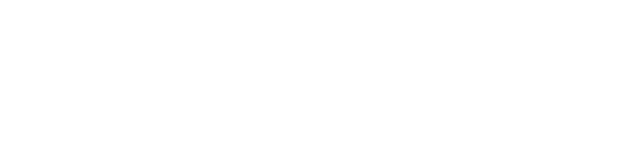
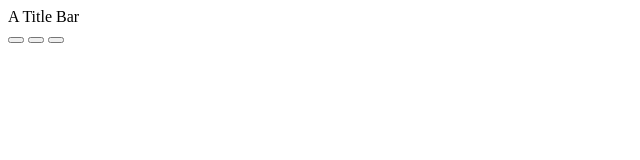
Before and after one commit to itsliam6615/pc-aid, a plain HTML site: page index.html in a window 1280 px wide. Shown: the whole page, without its empty margins (0-640 px from the left). Drawn offline with Linux system fonts and the light colour scheme.

Commit message:
Update index.html

```diff
--- a/index.html
+++ b/index.html
@@ -1 +1,9 @@
 <link href="assets/import.html" rel="import" />
+<div class="title-bar">
+  <div class="title-bar-text">A Title Bar</div>
+  <div class="title-bar-controls">
+    <button aria-label="Minimize"></button>
+    <button aria-label="Maximize"></button>
+    <button aria-label="Close"></button>
+  </div>
+</div>
```
